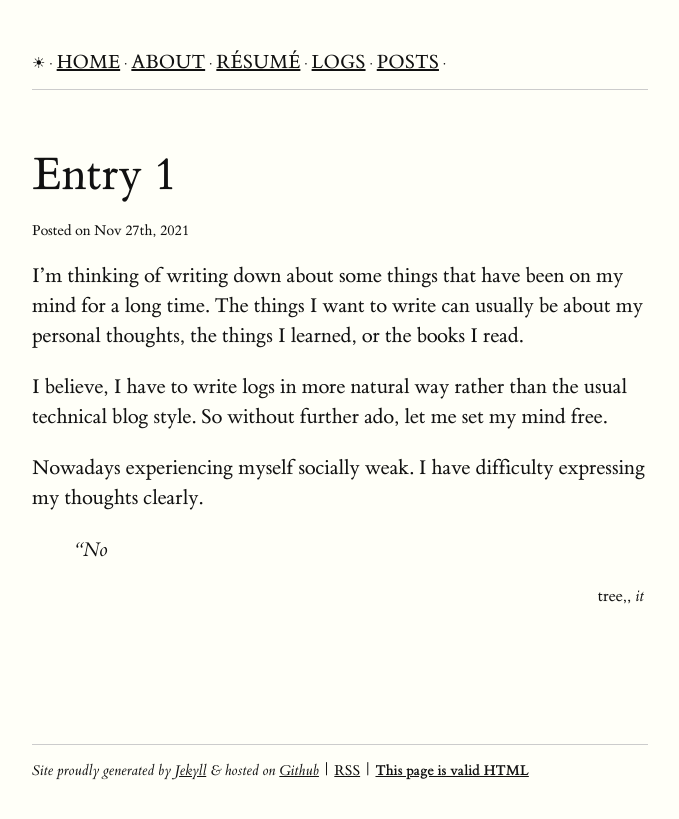
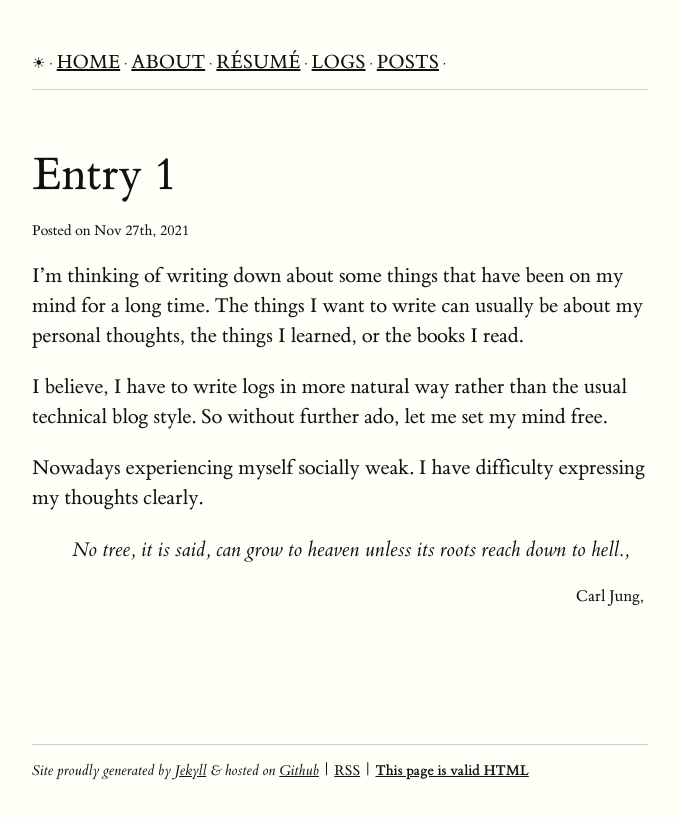
Before and after one commit to smodnix/smodnix.github.io, a Jekyll site: the page built from _logs/entry_1.md, in a window 1280 px wide. Shown: the top 819 px of the page, without its empty margins (128-807 px from the left). Built offline with Jekyll 4.4.1, drawn with Linux system fonts in a browser that asks for light colours.

Commit message:
fix epigraph

```diff
--- a/_logs/entry_1.md
+++ b/_logs/entry_1.md
@@ -10,4 +10,4 @@ I believe, I have to write logs in more natural way rather than the usual techni
 
 Nowadays experiencing myself socially weak. I have difficulty expressing my thoughts clearly.
 
-{% epigraph “No tree, it is said, can grow to heaven unless its roots reach down to hell.”, Carl Jung %}
+{% epigraph 'No tree, it is said, can grow to heaven unless its roots reach down to hell.', 'Carl Jung' %}
```
